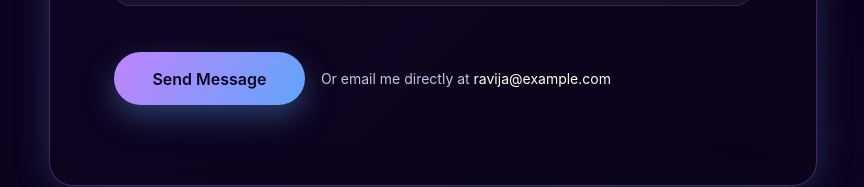
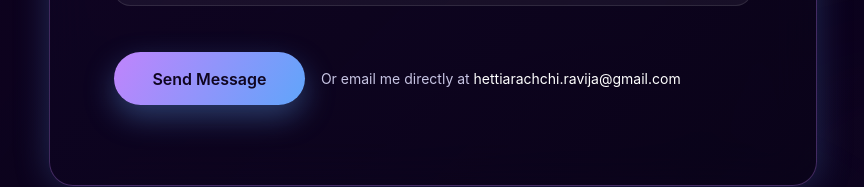
Before and after one commit to Ravija-Hettiarachchi/Portfolio, a React (Create React App) app: page / in a window 1280 px wide. Shown: the part 3868-4055 px from the top of the page, without its empty margins (207-1071 px from the left). Built offline with nearby package versions, Linux system fonts and the light colour scheme.

Commit message:
updated my contacts

```diff
--- a/src/components/Contact.jsx
+++ b/src/components/Contact.jsx
@@ -74,8 +74,8 @@ function Contact() {
             </button>
             <span className="text-soft text-sm">
               Or email me directly at{' '}
-              <a href="mailto:ravija@example.com" className="text-white underline-offset-4 hover:underline">
-                ravija@example.com
+              <a href="mailto:hettiarachchi.ravija@gmail.com" className="text-white underline-offset-4 hover:underline">
+                hettiarachchi.ravija@gmail.com
               </a>
             </span>
           </div>
```
